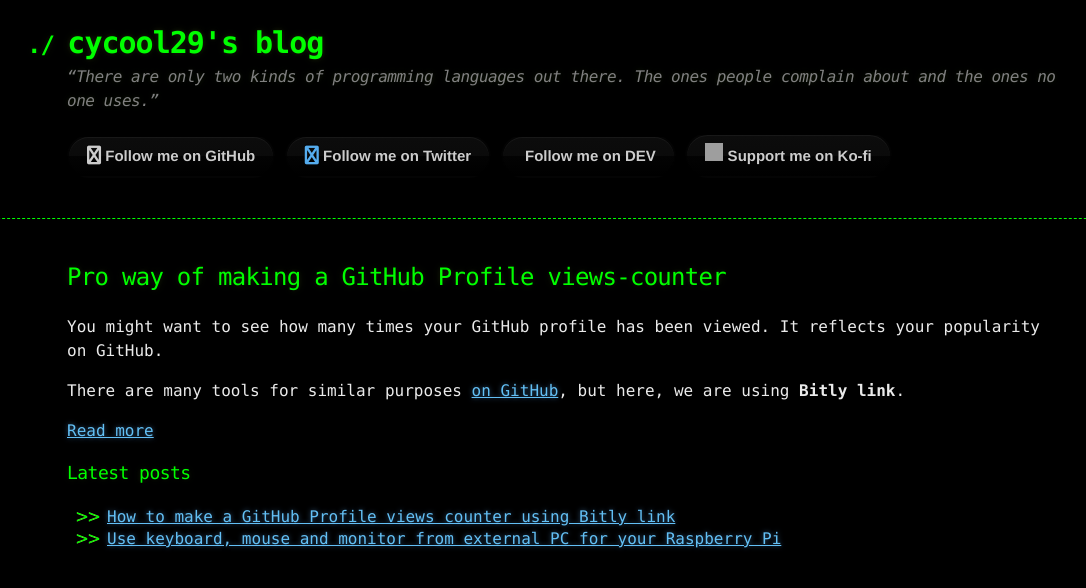
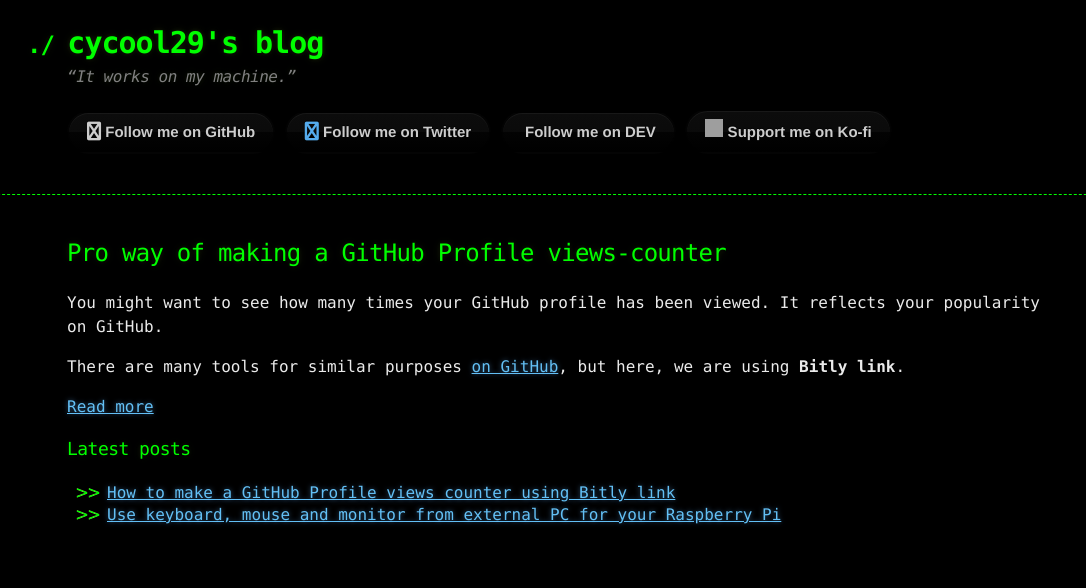
Before and after one commit to cycool29/cycool29.github.io, a Jekyll site: the page built from index.md, in a window 1280 px wide. Shown: the top 588 px of the page, without its empty margins (73-1159 px from the left). Built offline with Jekyll 4.4.1, drawn with Linux system fonts in a browser that asks for light colours; a style sheet for code colours, icons or effects is not loaded.

Commit message:
Update quotes

```diff
--- a/_config.yml
+++ b/_config.yml
@@ -1,6 +1,6 @@
 title: cycool29's blog
 comments: Comments
-description: "“There are only two kinds of programming languages out there. The ones people complain about and the ones no one uses.” "
+description: "“It works on my machine.” "
 remote_theme: jekyll-theme-hacker
 github:
     is_project_page: false
```
